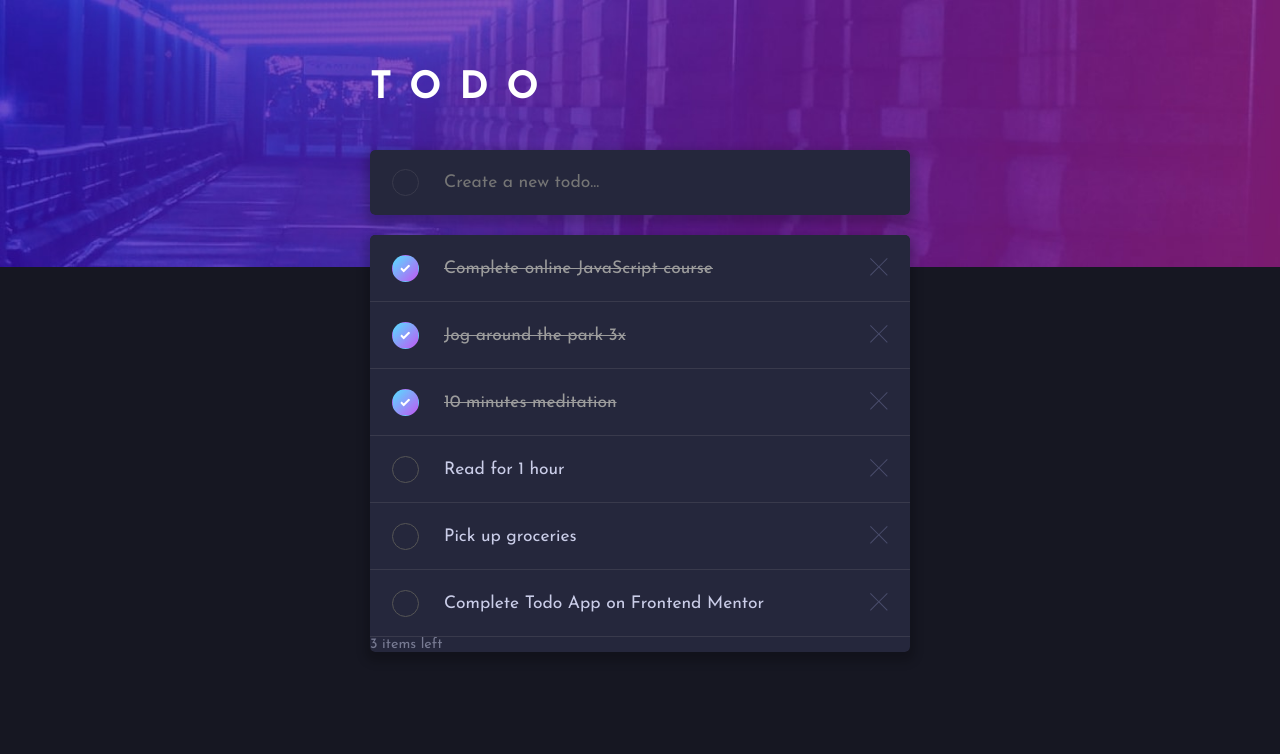
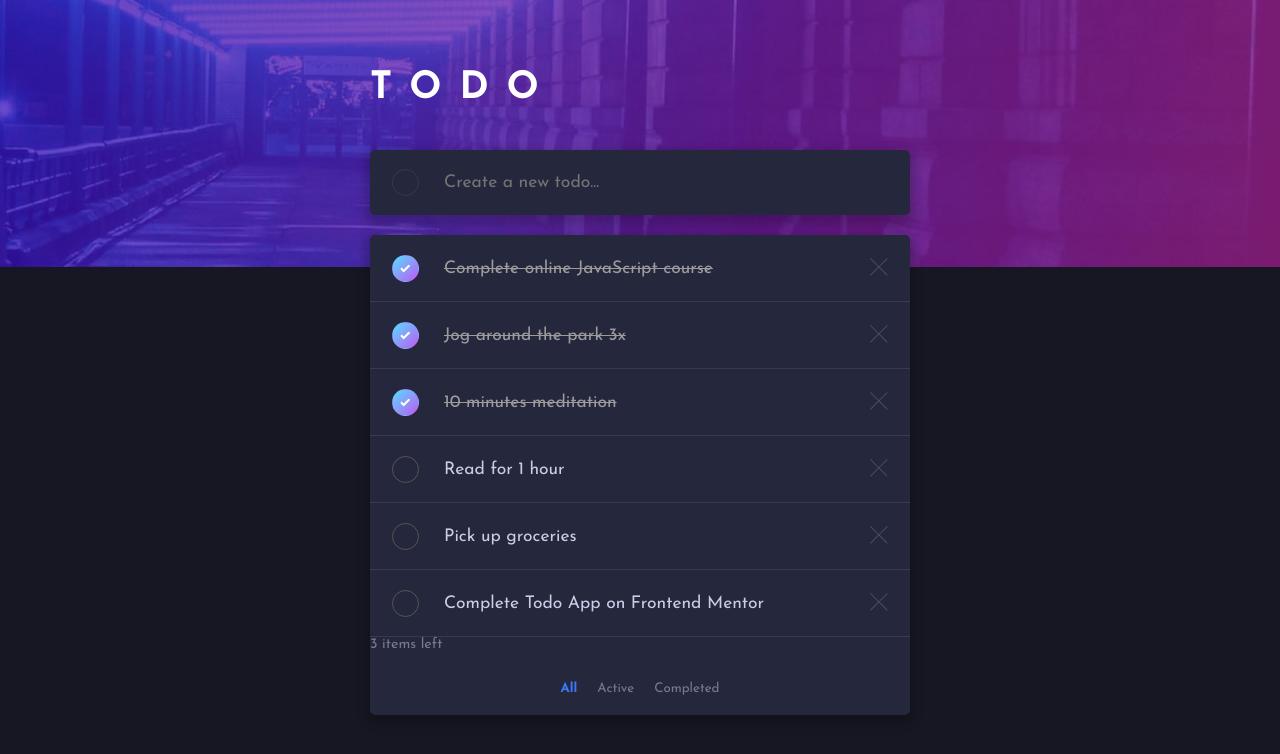
Before and after one commit to RobertK0/todo-app-react-redux, a React (Create React App) app: page / in a window 1280 px wide. Shown: the top 754 px of the page. Built offline with nearby package versions, Linux system fonts and the light colour scheme.

Commit message:
Added task filtering

```diff
--- /dev/null
+++ b/src/components/Footer/Filter.module.css
@@ -0,0 +1,27 @@
+.filter-container {
+  display: flex;
+  justify-content: center;
+  grid-column: span 3;
+  padding: 20px;
+  border-radius: 5px;
+  transition: 0.5s;
+}
+
+.filter-selection {
+  margin: 0 10px;
+}
+
+.filter-selection:hover {
+  color: var(--text);
+}
+
+.active-filter {
+  color: hsl(220, 98%, 61%);
+  font-weight: 700;
+}
+
+button {
+  background-color: transparent;
+  color: inherit;
+  cursor: pointer;
+}
--- /dev/null
+++ b/src/components/Footer/Filter.tsx
@@ -0,0 +1,50 @@
+import { Fragment } from "react";
+import { useDispatch } from "react-redux";
+import { taskActions } from "../../store";
+import styles from "./Filter.module.css";
+
+const Filter = function () {
+  const dispatch = useDispatch();
+
+  const filterHandler = function (event: any) {
+    if (event.target.type === "button")
+      dispatch(
+        taskActions.applyFilter(
+          JSON.parse(event.target.dataset.filter)
+        )
+      );
+  };
+
+  return (
+    <Fragment>
+      <div
+        className={styles["filter-container"]}
+        onClick={filterHandler}
+      >
+        <button
+          type="button"
+          className={`${styles["filter-selection"]} ${styles["active-filter"]}`}
+          data-filter="null"
+        >
+          All
+        </button>
+        <button
+          type="button"
+          className={styles["filter-selection"]}
+          data-filter="false"
+        >
+          Active
+        </button>
+        <button
+          type="button"
+          className={styles["filter-selection"]}
+          data-filter="true"
+        >
+          Completed
+        </button>
+      </div>
+    </Fragment>
+  );
+};
+
+export default Filter;
--- a/src/components/Footer/Footer.tsx
+++ b/src/components/Footer/Footer.tsx
@@ -1,10 +1,12 @@
 import Counter from "./Counter";
+import Filter from "./Filter";
 import styles from "./Footer.module.css";
 
 const Footer = function () {
   return (
     <div className={styles["action-bar"]}>
       <Counter />
+      <Filter/>
     </div>
   );
 };
--- a/src/components/Tasks/TodoList.tsx
+++ b/src/components/Tasks/TodoList.tsx
@@ -7,14 +7,16 @@ import { Fragment } from "react";
 const TodoList = function () {
   //TODO update this type once I understand how it behaves
   const tasks = useSelector((state: any) => state.tasks);
+  const filter = useSelector((state: any) => state.filter);
+  console.log(filter);
 
-  return (
-    <Fragment>
-      {tasks.map((task: Task) => (
-        <Todo key={task.id} task={task} />
-      ))}
-    </Fragment>
-  );
+  const filteredTasks = tasks.map((task: Task) => {
+    if (filter === null) return <Todo key={task.id} task={task} />;
+    if (task.checked === filter)
+      return <Todo key={task.id} task={task} />;
+  });
+
+  return <Fragment>{filteredTasks}</Fragment>;
 };
 
 export default TodoList;
--- a/src/store/index.ts
+++ b/src/store/index.ts
@@ -29,7 +29,7 @@ const initialTasks: Task[] = JSON.parse(
 
 const tasksSlice = createSlice({
   name: "task",
-  initialState: { tasks: initialTasks },
+  initialState: { tasks: initialTasks, filter: null },
   reducers: {
     add(state, action) {
       state.tasks.push({
@@ -50,6 +50,9 @@ const tasksSlice = createSlice({
       if (!task) return;
       task.checked = !task?.checked;
     },
+    applyFilter(state, action) {
+      state.filter = action.payload;
+    },
   },
 });
 
```
Also changed, not shown: src/components/Footer/ClearBtn.tsx (added, +7 -0 lines), src/components/Footer/ClearBtn.module.css (added).
